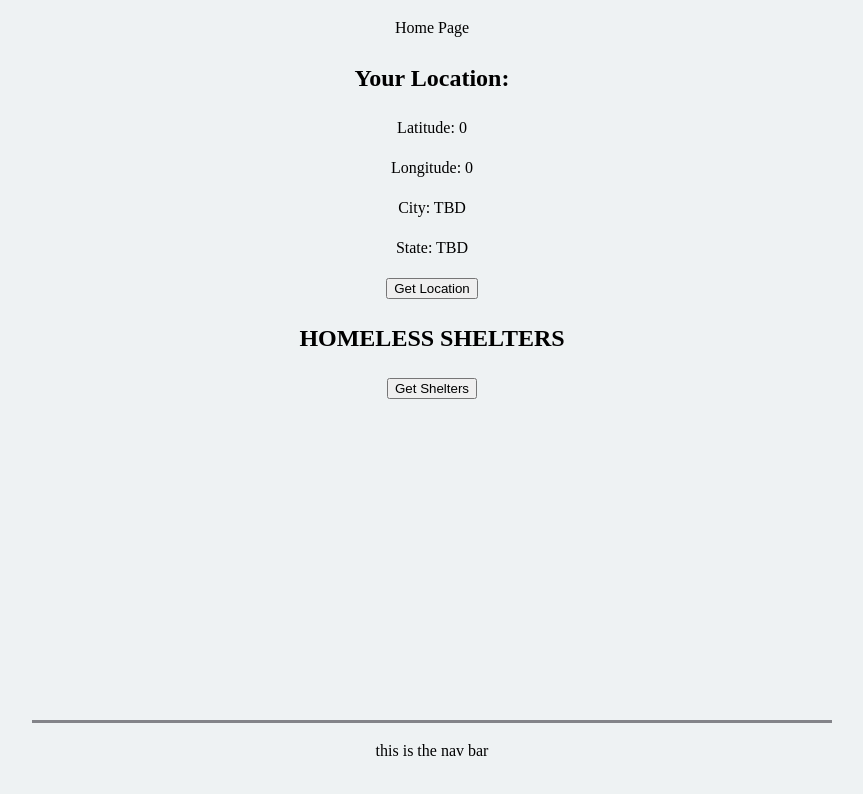
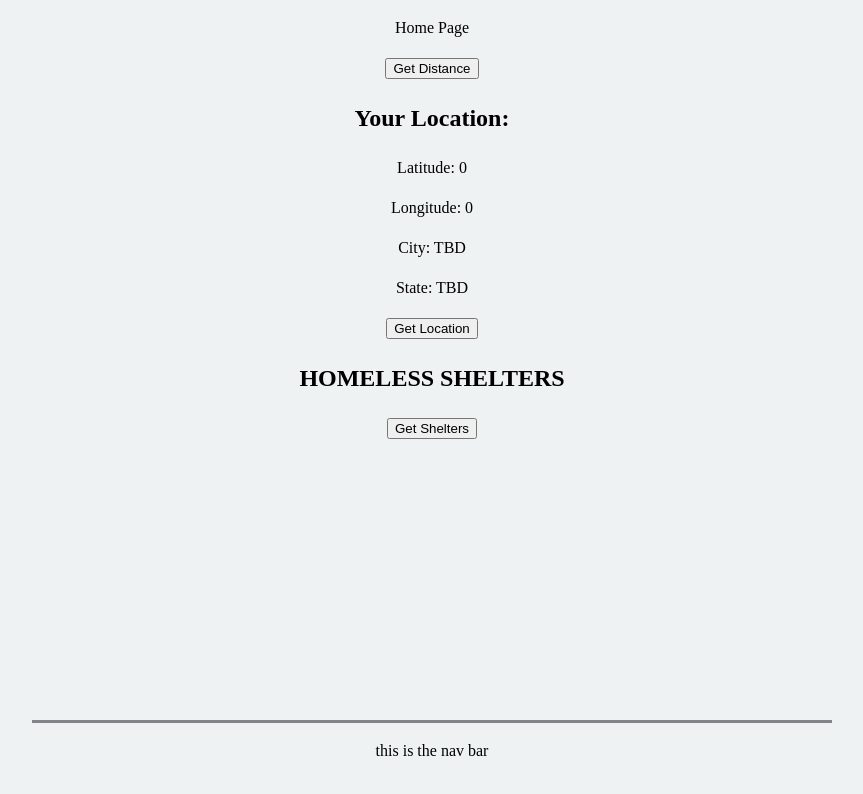
Before and after one commit to TannerHelms/BlasterHacks, a React app in the folder client/: page / in a window 1280 px wide. Both pictures are taken after a click on the button "Log In". Shown: the top 794 px of the page, without its empty margins (208-1071 px from the left). Built offline with nearby package versions, Linux system fonts and the light colour scheme; the HTML template or start-up script is replaced by a standard one.

Commit message:
Axios works

```diff
--- a/client/src/componets/home/home.jsx
+++ b/client/src/componets/home/home.jsx
@@ -1,11 +1,17 @@
 import styles from "./home.module.css";
 import { useGeo } from "../../hooks/geoFunc.js";
 import { useSearch } from "../../hooks/textSearchFunc.js";
+import { useDistance } from "../../hooks/distanceFunc.js";
 
 export default function Home() {
+    const { distance, fetchDistance } = useDistance();
+
     const { location, fetchData } = useGeo();
     const handleButtonClick = () => {
         fetchData();
+    };
+    const handleDistanceClick = () => {
+        fetchDistance();
     };
     const { search, fetchSearchData } = useSearch(location);
 
@@ -16,6 +22,10 @@ export default function Home() {
     return (
         <div className={`${styles.home}`}>
             <p>Home Page</p>
+            <div>
+                {distance}
+                <button onClick={handleDistanceClick}>Get Distance</button>
+            </div>
             <div>
                 <h2>Your Location:</h2>
                 <p>Latitude: {location.latitude}</p>
--- /dev/null
+++ b/client/src/hooks/distanceFunc.js
@@ -0,0 +1,30 @@
+// In distanceFunc.js
+import { useState } from 'react';
+import { retrieveDistance } from '../requests/retrieveDistance.js';
+
+export function useDistance() {
+    const [location, setLocation] = useState({
+        response: ''
+    });
+
+    const fetchData = () => {
+        retrieveDistance().then(resp => {
+            setLocation({
+                response: resp
+            });
+        });
+    };
+
+    // Add fetchDistance to the hook
+    const fetchDistance = () => {
+        retrieveDistance().then(resp => {
+            setLocation({
+                response: resp
+            });
+        });
+        console.log("Fetching distance...");
+    };
+
+    // Return both fetchData and fetchDistance
+    return { location, fetchData, fetchDistance };
+}
--- /dev/null
+++ b/client/src/requests/retrieveDistance.js
@@ -0,0 +1,16 @@
+import axios from "axios";
+export async function retrieveDistance() {
+    const origin = "40.78382,-73.97536";
+    const destination = "40.70390,-73.98690";
+    const modes = "foot,car";
+    const units = "imperial";
+    const apiKey = "prj_test_sk_6e67e5421c7aa8e59af46e20f872471dd53096d6";
+
+    const apiUrl = `https://api.radar.io/v1/route/distance?origin=${origin}&destination=${destination}&modes=${modes}&units=${units}`;
+    const headers = {
+        "Authorization": apiKey,
+    };
+    const response = await axios.get(apiUrl, { headers });
+    console.log(response)
+    return response
+}
```
